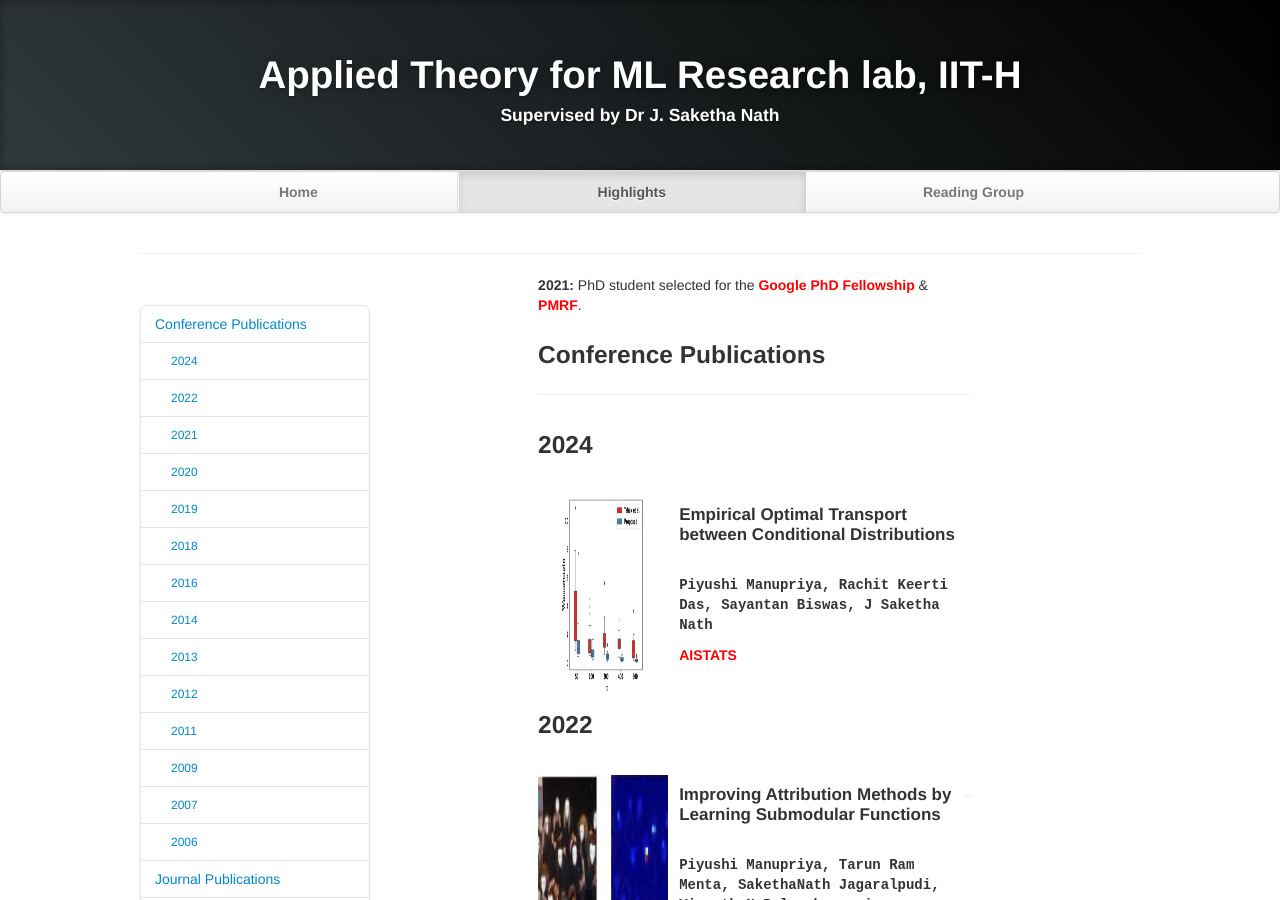
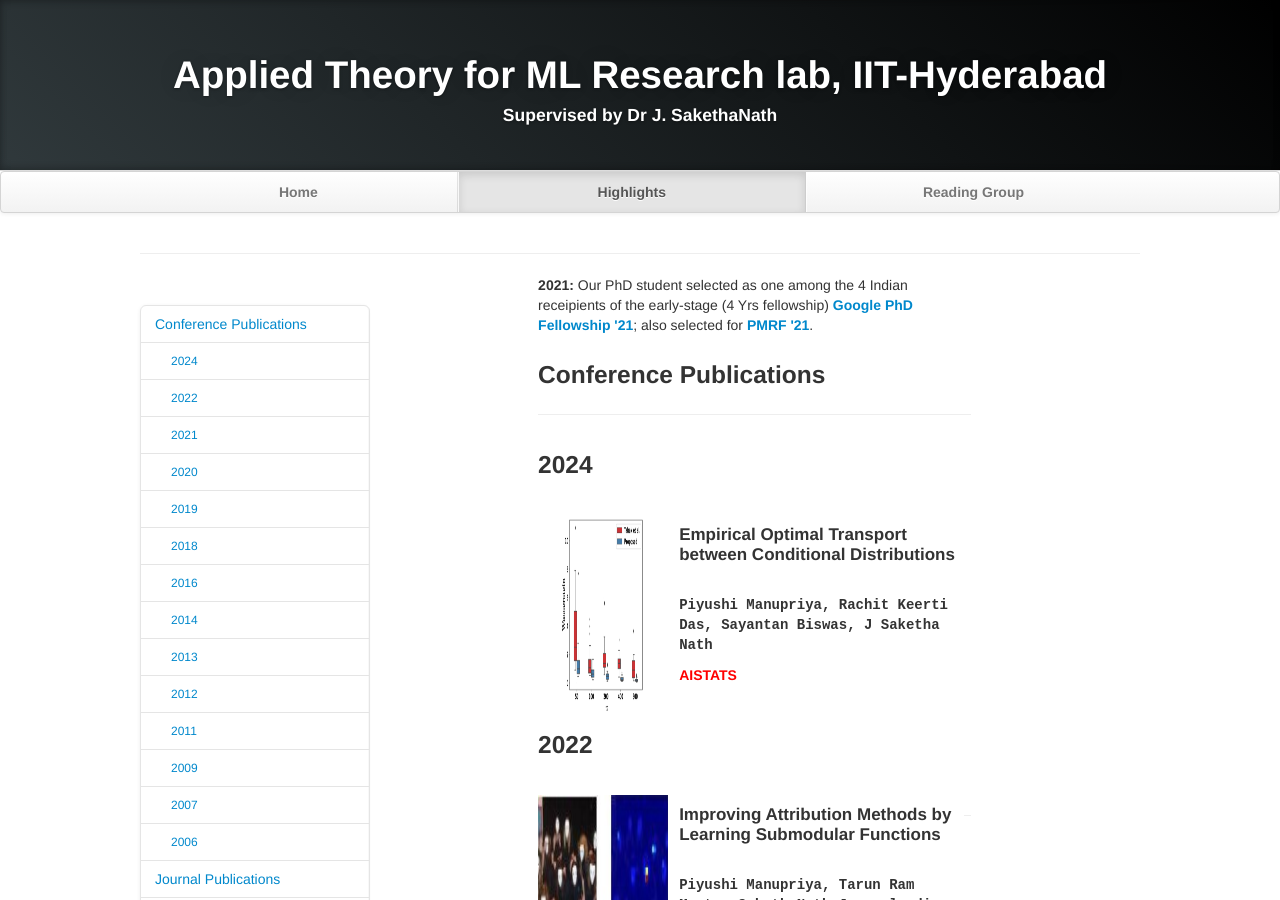
Before and after one commit to atmlr-lab/atmlr-lab.github.io, a Jekyll site: the page built from highlights.md, in a window 1280 px wide and 900 px high. Built offline with Jekyll 4.4.1, drawn with Linux system fonts in a browser that asks for light colours.

Commit message:
Updated headers, intro. Added more in highlights.

```diff
--- a/_includes/header.html
+++ b/_includes/header.html
@@ -1,6 +1,6 @@
 <header class="jumbotron subhead" id="overview">
-   <h1>Applied Theory for ML Research lab, IIT-H</h1>
-   <h4>Supervised by Dr J. Saketha Nath</h4>
+   <h1>Applied Theory for ML Research lab, IIT-Hyderabad</h1>
+   <h4>Supervised by Dr J. SakethaNath</h4>
 </header>
 
 <div class="masthead">
--- a/highlights.md
+++ b/highlights.md
@@ -37,8 +37,8 @@
 	<div class="span8 offset1">
 
 	<section id="Other">
-	<b>2021:</b> PhD student selected for the <mark style="background-color: white; color:red;"><b>Google PhD Fellowship</b></mark> &
-	<mark style="background-color: white; color:red;"><b>PMRF</b></mark>.
+	<b>2021:</b> Our PhD student selected as one among the 4 Indian receipients of the early-stage (4 Yrs fellowship) <mark style="background-color: white; color:red;"><b><a href="https://research.google/outreach/phd-fellowship/recipients/?category=2021">Google PhD Fellowship '21</a></b></mark>; also selected for
+	<mark style="background-color: white; color:red;"><b><a href="https://pmrf.in">PMRF '21</a></b></mark>.
 
 	</section>
 
```
Also changed, not shown: index.md (+1 -1 lines).
